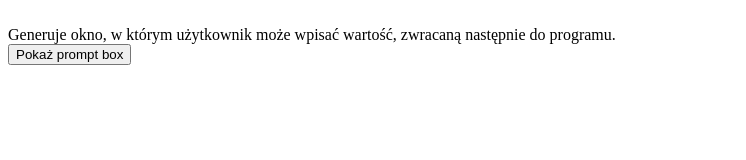
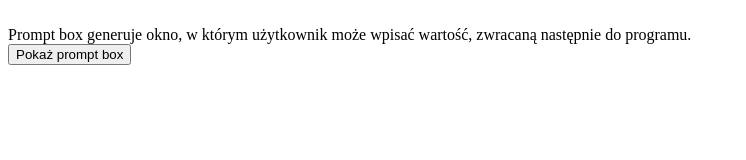
Before and after one commit to Mat-Dar/JavaScript, a plain HTML site: page js/zad9/zadanie9_darg.html in a window 1280 px wide. Shown: the whole page, without its empty margins (0-746 px from the left). Drawn offline with Linux system fonts and the light colour scheme.

Commit message:
Update zadanie9_darg.html

```diff
--- a/js/zad9/zadanie9_darg.html
+++ b/js/zad9/zadanie9_darg.html
@@ -11,7 +11,7 @@
  }
  </script>
   <script>
-  document.write('<br>Generuje okno, w którym użytkownik może wpisać wartość, zwracaną następnie do programu.</br>');
+  document.write('<br>Prompt box generuje okno, w którym użytkownik może wpisać wartość, zwracaną następnie do programu.</br>');
    </script>
 </head>
 <body>
```
